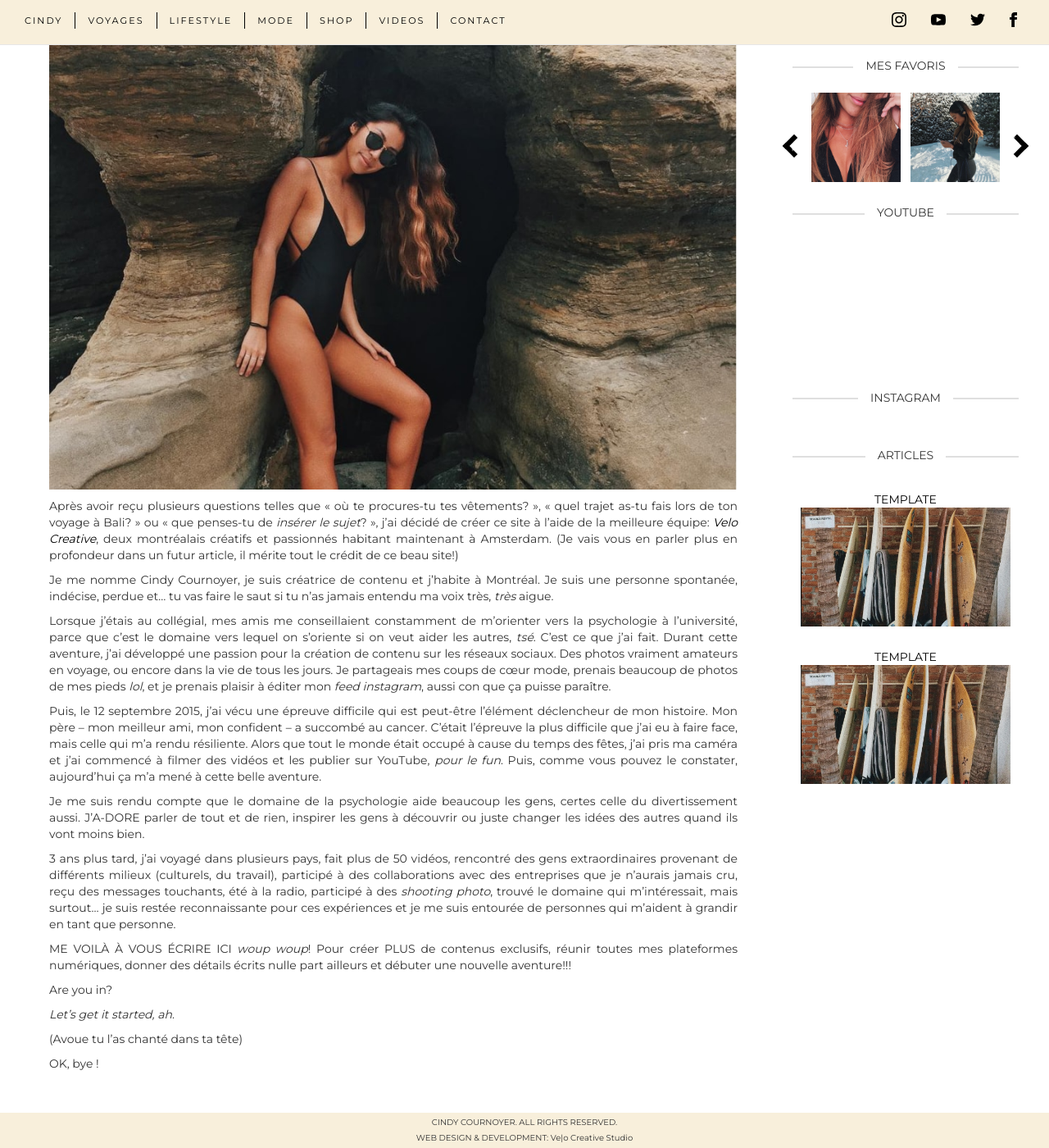
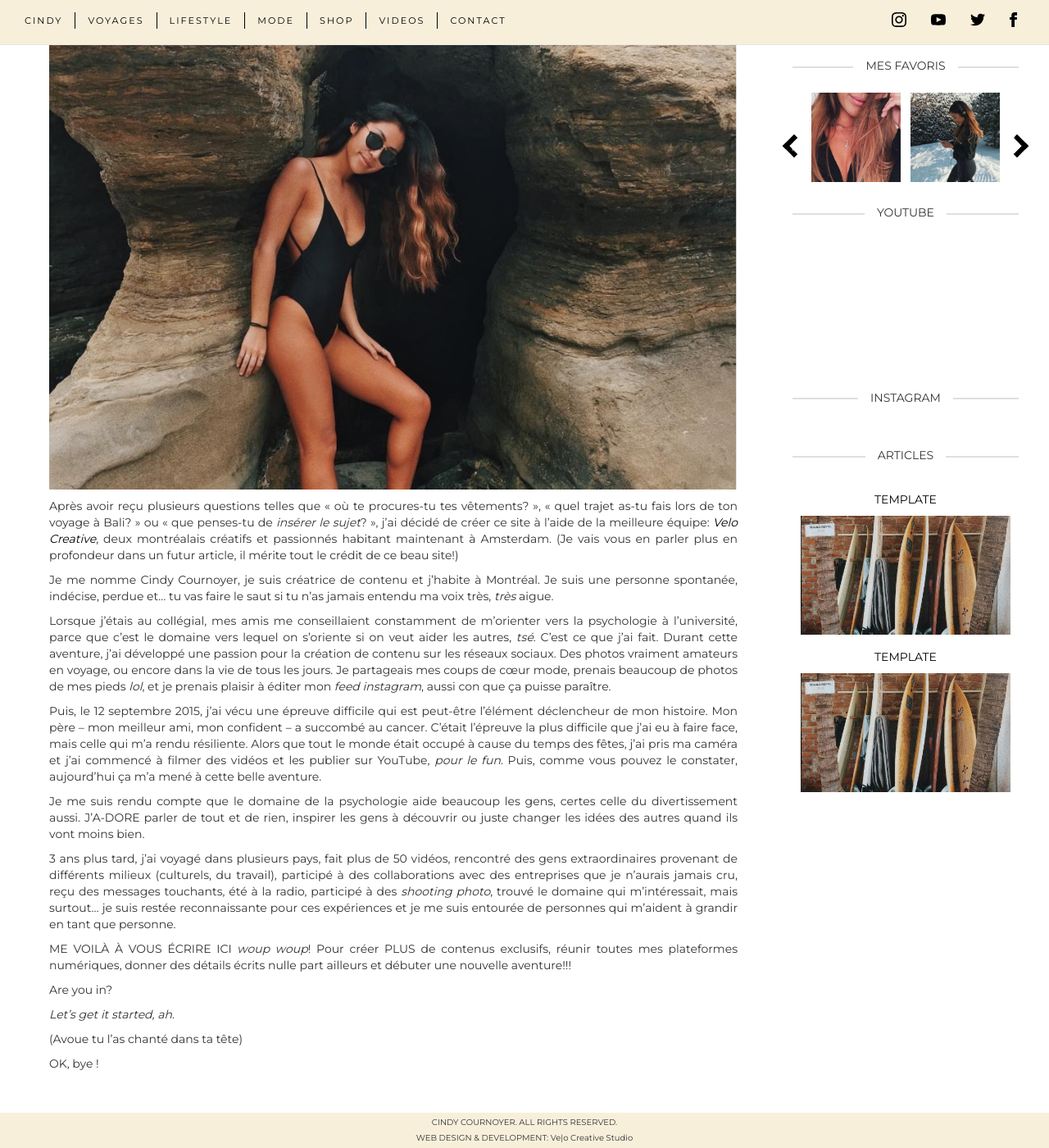
Before and after one commit to lpboucher/cindy-cournoyer, a Jekyll site: the page built from _pages/about.md, in a window 1280 px wide and 1400 px high, scrolled down 321 px. Shown: the whole window at 82% size. Built offline with Jekyll 4.4.1, drawn with Linux system fonts in a browser that asks for light colours; nearby versions of some CDN libraries; some web fonts are replaced; comment, search, counter and statistics services are not loaded.

Commit message:
Increased bottom padding of feature articles title in sidebar

```diff
--- a/assets/css/3-sections/_sidebar.sass
+++ b/assets/css/3-sections/_sidebar.sass
@@ -57,7 +57,7 @@
                     opacity: 0.5
 
             .title
-                padding: 10px 0 0
+                padding: 10px 0
                 margin: 0
 
             .thumb-wrapper
```
